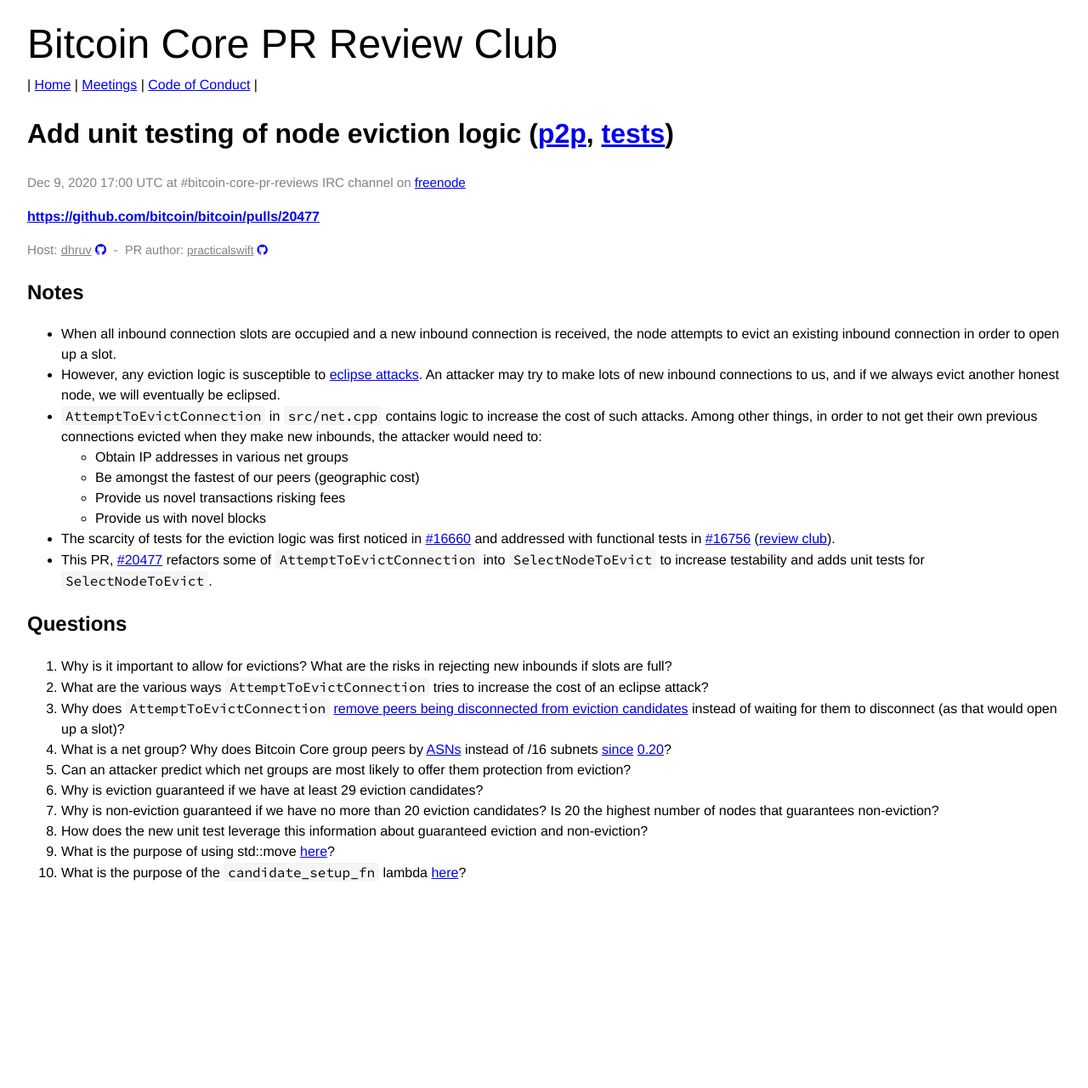
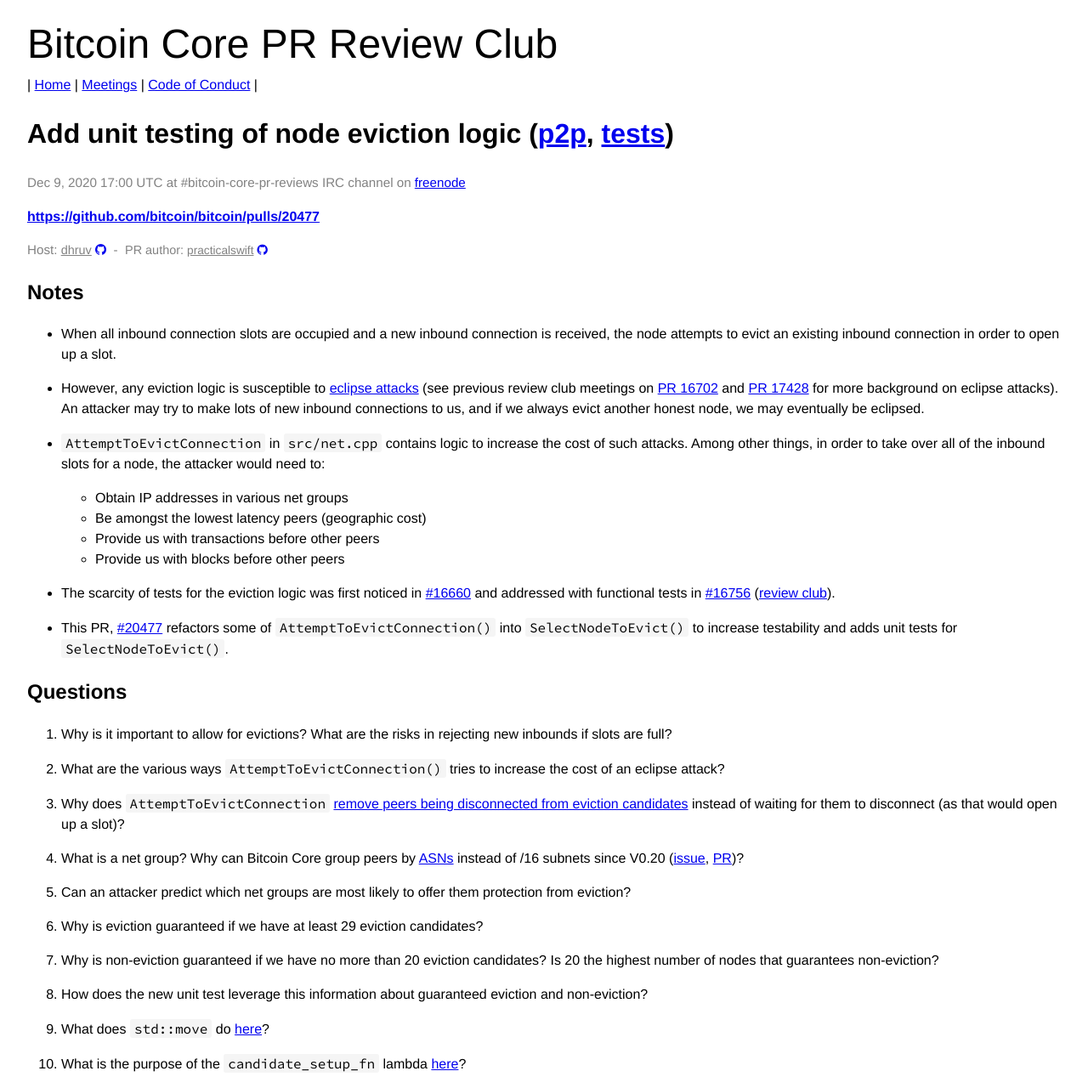
Before and after one commit to bitcoin-core-review-club/website, a Jekyll site: the page built from _posts/2020-12-09-#20477.md, in a window 1280 px wide. Shown: the whole page at 85% size. Built offline with Jekyll 4.4.1, drawn with Linux system fonts in a browser that asks for light colours; before the commit the page ends 1055 px from its top, so only the background shows below that.

Commit message:
n20477 minor changes

```diff
--- a/_posts/2020-12-09-#20477.md
+++ b/_posts/2020-12-09-#20477.md
@@ -11,29 +11,70 @@
 ---
 
 ## Notes
-* When all inbound connection slots are occupied and a new inbound connection is received, the node attempts to evict an existing inbound connection in order to open up a slot.
-* However, any eviction logic is susceptible to [eclipse attacks](https://www.avivz.net/pubs/15/sec15-paper-heilman_final.pdf). An attacker may try to make lots of new inbound connections to us, and if we always evict another honest node, we will eventually be eclipsed.
-* `AttemptToEvictConnection` in `src/net.cpp` contains logic to increase the cost of such attacks. Among other things, in order to not get their own previous connections evicted when they make new inbounds, the attacker would need to:
-	- Obtain IP addresses in various net groups
-	- Be amongst the fastest of our peers (geographic cost)
-	- Provide us novel transactions risking fees
-	- Provide us with novel blocks
-* The scarcity of tests for the eviction logic was first noticed in [#16660](https://github.com/bitcoin/bitcoin/issues/16660) and addressed with functional tests in [#16756](https://github.com/bitcoin/bitcoin/pull/16756) ([review club](https://bitcoincore.reviews/16756)).
-* This PR, [#20477](https://github.com/bitcoin/bitcoin/pull/20477) refactors some of `AttemptToEvictConnection` into `SelectNodeToEvict` to increase testability and adds unit tests for `SelectNodeToEvict`.
+
+* When all inbound connection slots are occupied and a new inbound connection
+  is received, the node attempts to evict an existing inbound connection in
+  order to open up a slot.
+
+* However, any eviction logic is susceptible to [eclipse
+  attacks](https://www.avivz.net/pubs/15/sec15-paper-heilman_final.pdf) (see
+  previous review club meetings on [PR 16702](16702#eclipse-attack) and [PR
+  17428](17428) for more background on eclipse attacks). An attacker may try to
+  make lots of new inbound connections to us, and if we always evict another
+  honest node, we may eventually be eclipsed.
+
+* `AttemptToEvictConnection` in `src/net.cpp` contains logic to increase the
+  cost of such attacks. Among other things, in order to take over all of the
+  inbound slots for a node, the attacker would need to:
+
+  - Obtain IP addresses in various net groups
+  - Be amongst the lowest latency peers (geographic cost)
+  - Provide us with transactions before other peers
+  - Provide us with blocks before other peers
+
+* The scarcity of tests for the eviction logic was first noticed in
+  [#16660](https://github.com/bitcoin/bitcoin/issues/16660) and addressed with
+  functional tests in [#16756](https://github.com/bitcoin/bitcoin/pull/16756)
+  ([review club](16756)).
+
+* This PR, [#20477](https://github.com/bitcoin/bitcoin/pull/20477) refactors
+  some of `AttemptToEvictConnection()` into `SelectNodeToEvict()` to increase
+  testability and adds unit tests for `SelectNodeToEvict()`.
 
 ## Questions
-1. Why is it important to allow for evictions? What are the risks in rejecting new inbounds if slots are full?
-2. What are the various ways `AttemptToEvictConnection` tries to increase the cost of an eclipse attack?
-3. Why does `AttemptToEvictConnection` [remove peers being disconnected from eviction candidates](https://github.com/bitcoin/bitcoin/blob/master/src/net.cpp#L932) instead of waiting for them to disconnect (as that would open up a slot)?
-4. What is a net group? Why does Bitcoin Core group peers by [ASNs](https://hackertarget.com/as-ip-lookup/) instead of /16 subnets [since](https://github.com/bitcoin/bitcoin/issues/16599) [0.20](https://github.com/bitcoin/bitcoin/pull/16702)?
-5. Can an attacker predict which net groups are most likely to offer them protection from eviction?
+
+1. Why is it important to allow for evictions? What are the risks in rejecting
+   new inbounds if slots are full?
+
+2. What are the various ways `AttemptToEvictConnection()` tries to increase the
+   cost of an eclipse attack?
+
+3. Why does `AttemptToEvictConnection` [remove peers being disconnected from
+   eviction
+   candidates](https://github.com/bitcoin/bitcoin/blob/f35e4d90/src/net.cpp#L932)
+   instead of waiting for them to disconnect (as that would open up a slot)?
+
+4. What is a net group? Why can Bitcoin Core group peers by
+   [ASNs](16702#definitions) instead of /16 subnets since
+   V0.20 ([issue](https://github.com/bitcoin/bitcoin/issues/16599),
+   [PR](https://github.com/bitcoin/bitcoin/pull/16702))?
+
+5. Can an attacker predict which net groups are most likely to offer them
+   protection from eviction?
+
 6. Why is eviction guaranteed if we have at least 29 eviction candidates?
-7. Why is non-eviction guaranteed if we have no more than 20 eviction candidates? Is 20 the highest number of nodes that guarantees non-eviction?
-8. How does the new unit test leverage this information about guaranteed eviction and non-eviction?
-9. What is the purpose of using std::move [here](https://github.com/bitcoin/bitcoin/pull/20477/commits/ae554442bf0eef926db8ab02a4cd25a2cf2c6ab8#diff-00021eed586a482abdb09d6cdada1d90115abe988a91421851960e26658bed02R1009)?
-10. What is the purpose of the `candidate_setup_fn` lambda [here](https://github.com/bitcoin/bitcoin/pull/20477/commits/071b4cdd5078fa81f64712691a7bf1915b05487f#diff-489a7da84b6a2cfb42207e32a69bf0f92a306310a5d6dc1ec72dc54a32d7817bR806)?
 
+7. Why is non-eviction guaranteed if we have no more than 20 eviction
+   candidates? Is 20 the highest number of nodes that guarantees non-eviction?
 
+8. How does the new unit test leverage this information about guaranteed
+   eviction and non-eviction?
+
+9. What does `std::move` do
+   [here](https://github.com/bitcoin/bitcoin/pull/20477/commits/ae554442bf0eef926db8ab02a4cd25a2cf2c6ab8#diff-00021eed586a482abdb09d6cdada1d90115abe988a91421851960e26658bed02R1009)?
+
+10. What is the purpose of the `candidate_setup_fn` lambda
+    [here](https://github.com/bitcoin/bitcoin/pull/20477/commits/071b4cdd5078fa81f64712691a7bf1915b05487f#diff-489a7da84b6a2cfb42207e32a69bf0f92a306310a5d6dc1ec72dc54a32d7817bR806)?
 
 <!-- TODO: After meeting, uncomment and add meeting log between the irc tags
 ## Meeting Log
```
